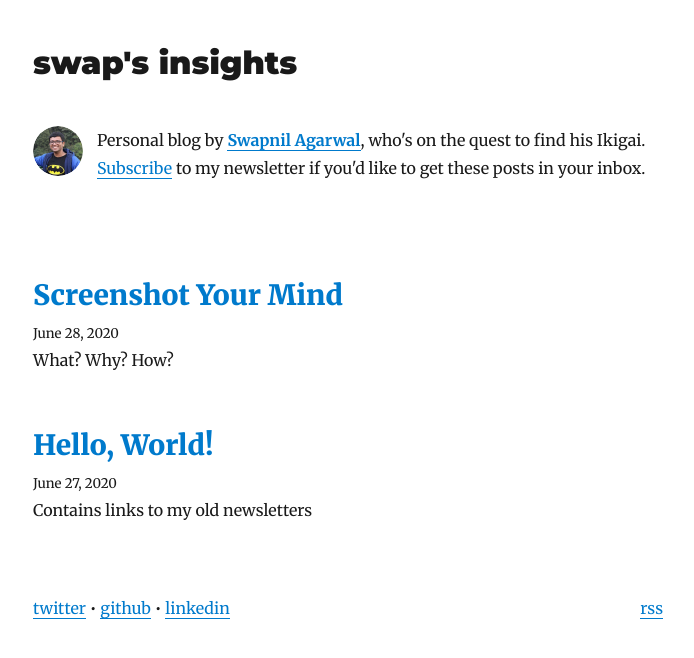
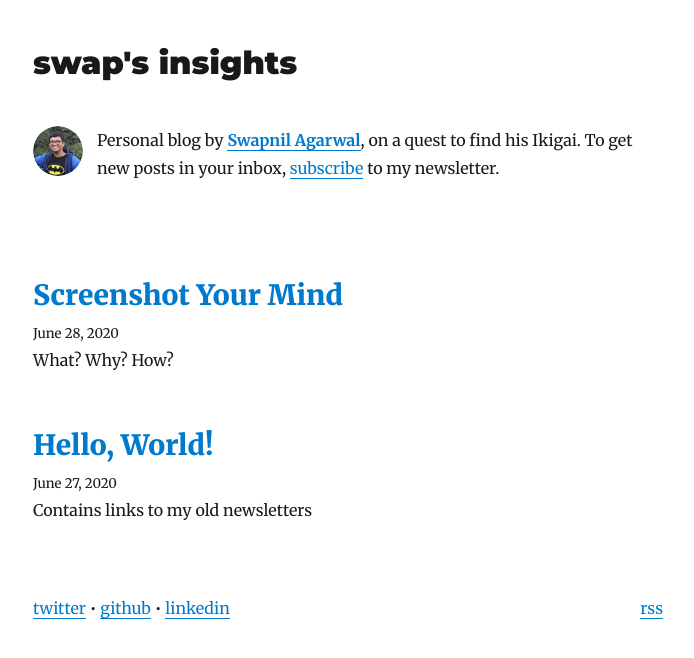
Before and after one commit to swapagarwal/writes, a Gatsby site: page / in a window 1280 px wide. Shown: the whole page, without its empty margins (292-986 px from the left). Built offline with nearby package versions, Linux system fonts and the light colour scheme; Gatsby itself is replaced by a stand-in of ours; some packages are replaced by stand-ins of ours.

Commit message:
update bio

```diff
--- a/gatsby-config.js
+++ b/gatsby-config.js
@@ -3,7 +3,7 @@
     title: `swap's insights`,
     author: {
       name: `Swapnil Agarwal`,
-      summary: `who's on the quest to find his Ikigai.`,
+      summary: `on a quest to find his Ikigai.`,
     },
     description: `A place to share my learnings from time to time.`,
     siteUrl: `https://swapnil.net/writes/`,
--- a/src/components/bio.js
+++ b/src/components/bio.js
@@ -59,7 +59,7 @@
       <p>
         Personal blog by <strong><a href={`https://twitter.com/${social.twitter}`} target="_blank" rel="noopener noreferrer">{author.name}</a></strong>, {author.summary}
         {` `}
-        <a href={`https://emailoctopus.com/lists/583fff8a-c041-11ea-a3d0-06b4694bee2a/forms/subscribe`} target="_blank" rel="noopener noreferrer">Subscribe</a> to my newsletter if you'd like to get these posts in your inbox.
+        To get new posts in your inbox, <a href={`https://emailoctopus.com/lists/583fff8a-c041-11ea-a3d0-06b4694bee2a/forms/subscribe`} target="_blank" rel="noopener noreferrer">subscribe</a> to my newsletter.
         {` `}
       </p>
     </div>
```
